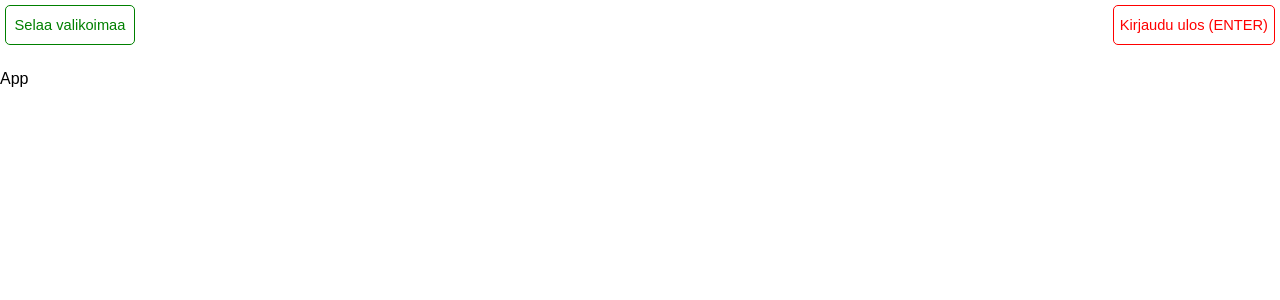
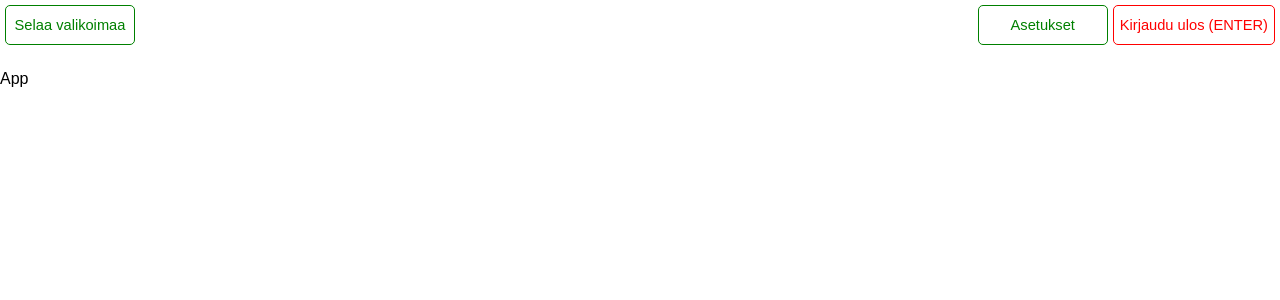
Before and after one commit to ohtu2018-rv/rv-app-frontend, a React (Create React App) app: page / in a window 1280 px wide. Shown: the top 300 px of the page. Built offline with nearby package versions, Linux system fonts and the light colour scheme.

Commit message:
asetukset added

```diff
--- a/src/components/Header.js
+++ b/src/components/Header.js
@@ -16,6 +16,9 @@ export class Header extends React.Component {
               </div>
               <div style={styles.logout}>
                 <DangerBtn>Kirjaudu ulos (ENTER)</DangerBtn >
+              </div>
+              <div style={styles.asetukset}>
+                <SuccessBtn>Asetukset</SuccessBtn>
               </div>
             </div>
         )
@@ -38,4 +41,8 @@ const styles = {
         marginRight: 10,
         float: 'right',
     },
+    asetukset: {
+        marginRight: 5,
+        float: 'right',
+    },
 }
```
